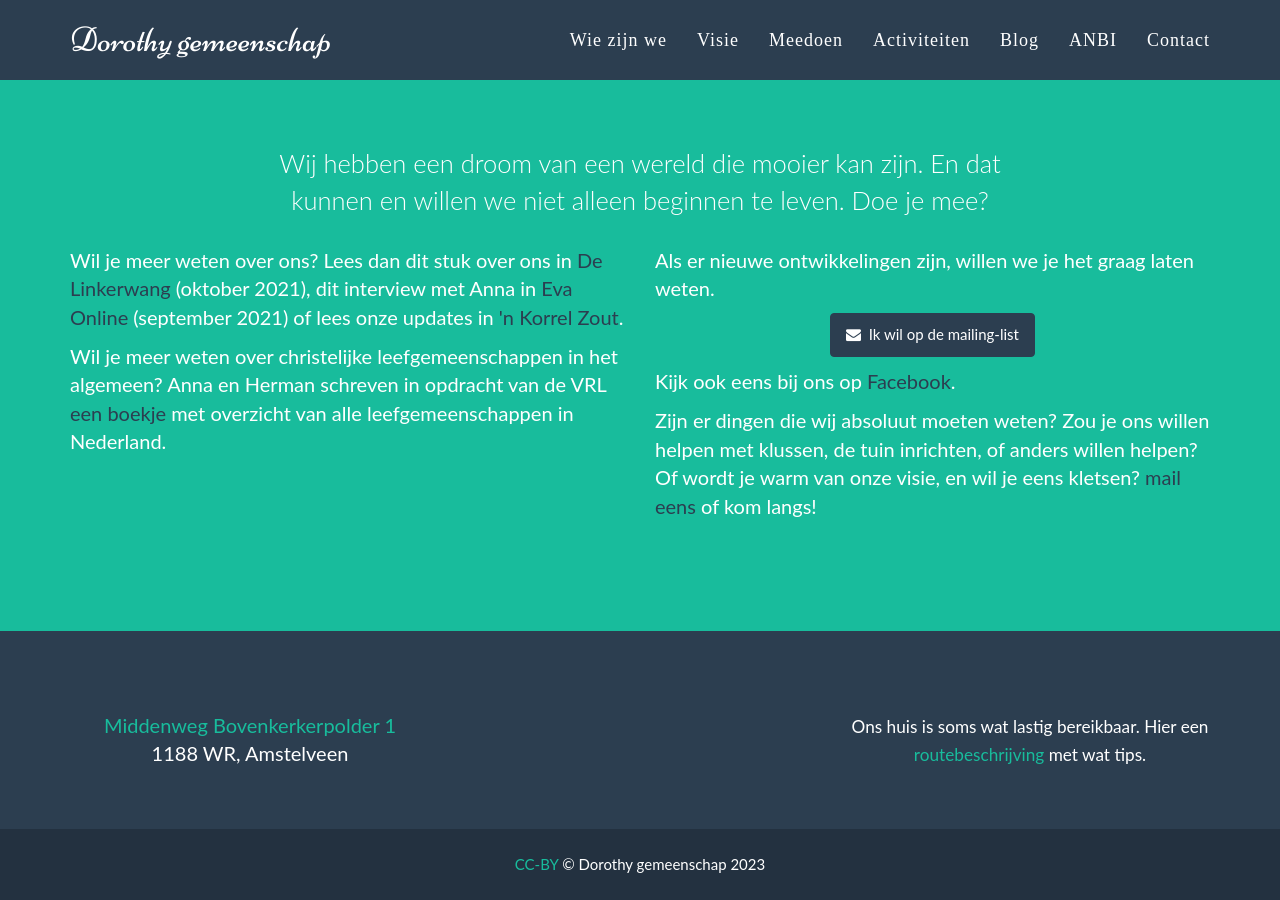
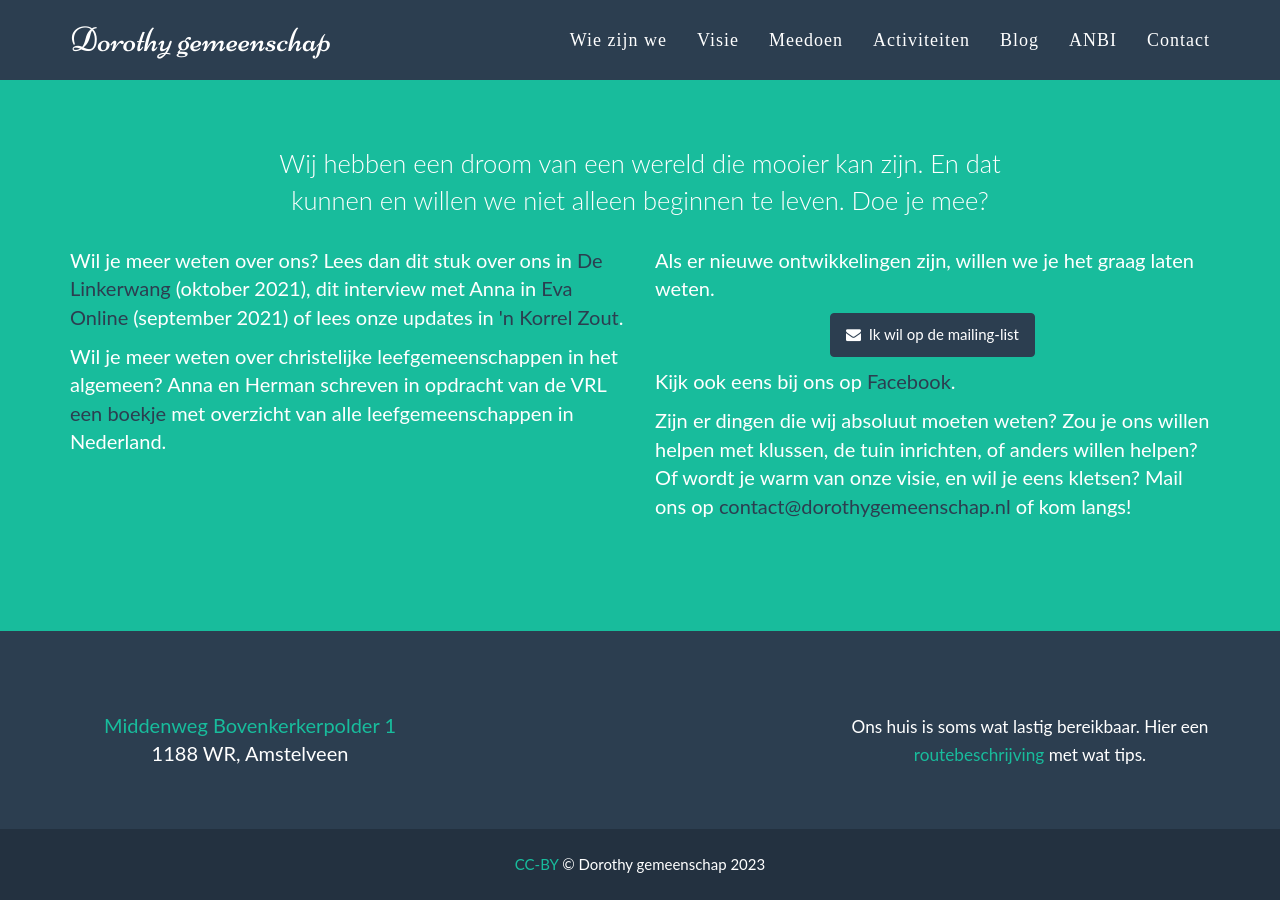
Before and after one commit to dorothygemeenschap/dorothygemeenschap.github.io, a Jekyll site: the page built from anbi.html, in a window 1280 px wide and 900 px high, scrolled down 986 px. Built offline with Jekyll 4.4.1, drawn with Linux system fonts in a browser that asks for light colours; some web fonts are replaced.

Commit message:
Update join.html

```diff
--- a/_includes/join.html
+++ b/_includes/join.html
@@ -45,8 +45,8 @@
                 <p>
                   Zijn er dingen die wij absoluut moeten weten? Zou je ons willen helpen
                   met klussen, de tuin inrichten, of anders willen helpen?
-                  Of wordt je warm van onze visie, en wil je eens kletsen?
-                  <a href="mailto:contact@dorothygemeenschap.nl">mail eens</a> of kom langs!
+                  Of wordt je warm van onze visie, en wil je eens kletsen? Mail ons op
+                  <a href="mailto:contact@dorothygemeenschap.nl">contact@dorothygemeenschap.nl</a> of kom langs!
                 </p>
               </div>
             </div>
```
